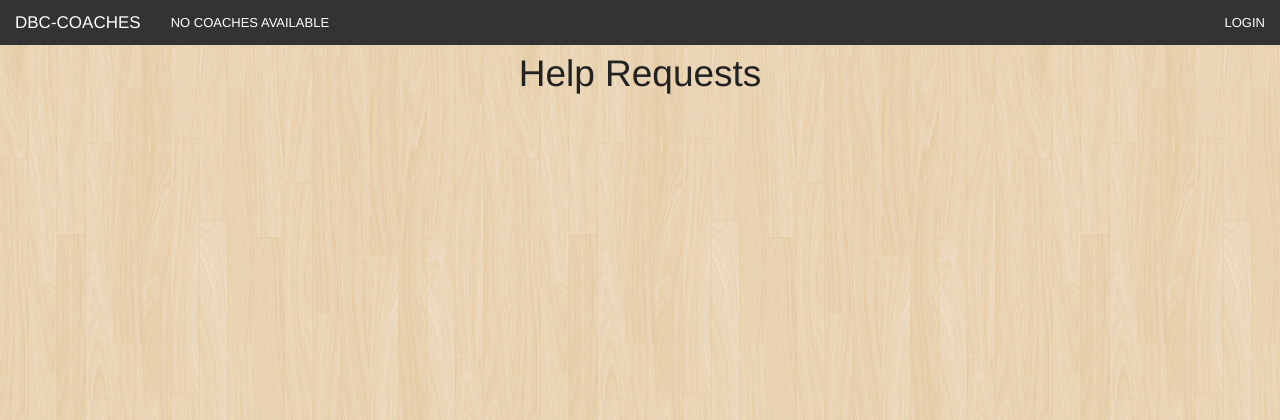
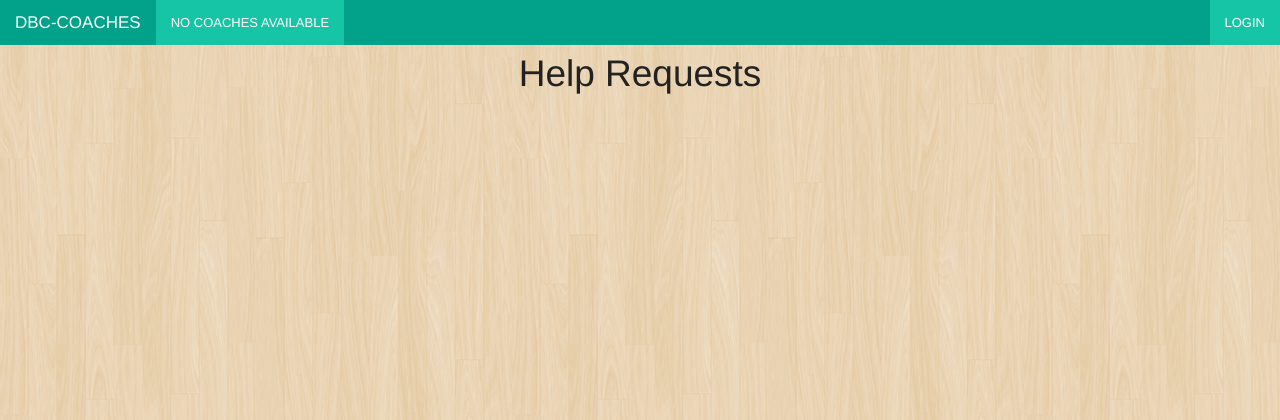
Before and after one commit to kvnkwon/need-you-coach, a Sinatra app: page / in a window 1280 px wide. Shown: the top 420 px of the page. Run offline with Sinatra, Linux system fonts and the light colour scheme; data that the repository does not hold is empty; some libraries are stand-ins or nearby versions.

Commit message:
change nav colors

```diff
--- a/public/css/application.css
+++ b/public/css/application.css
@@ -54,3 +54,11 @@ body {
 .coach-port-container {
   margin-bottom: 0.5em;
 }
+
+.top-bar {
+  background: #02A28A;
+}
+
+.top-bar-section li:not(.has-form) a:not(.button) {
+  background: #16C5A6;
+}
```
